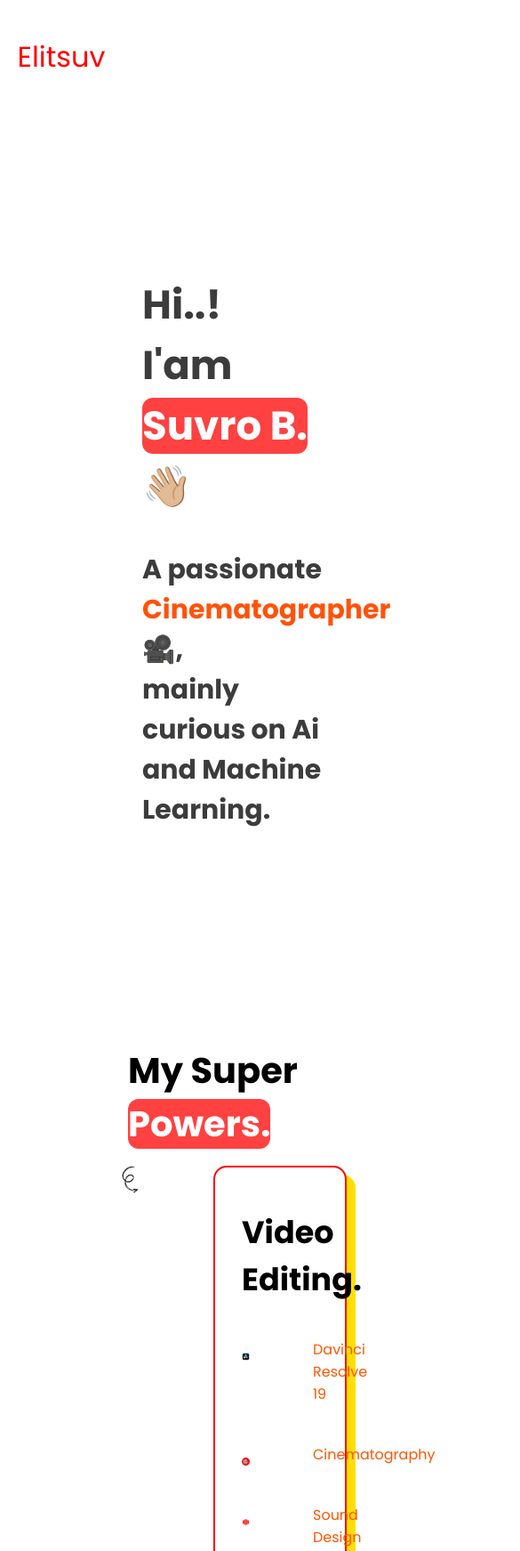
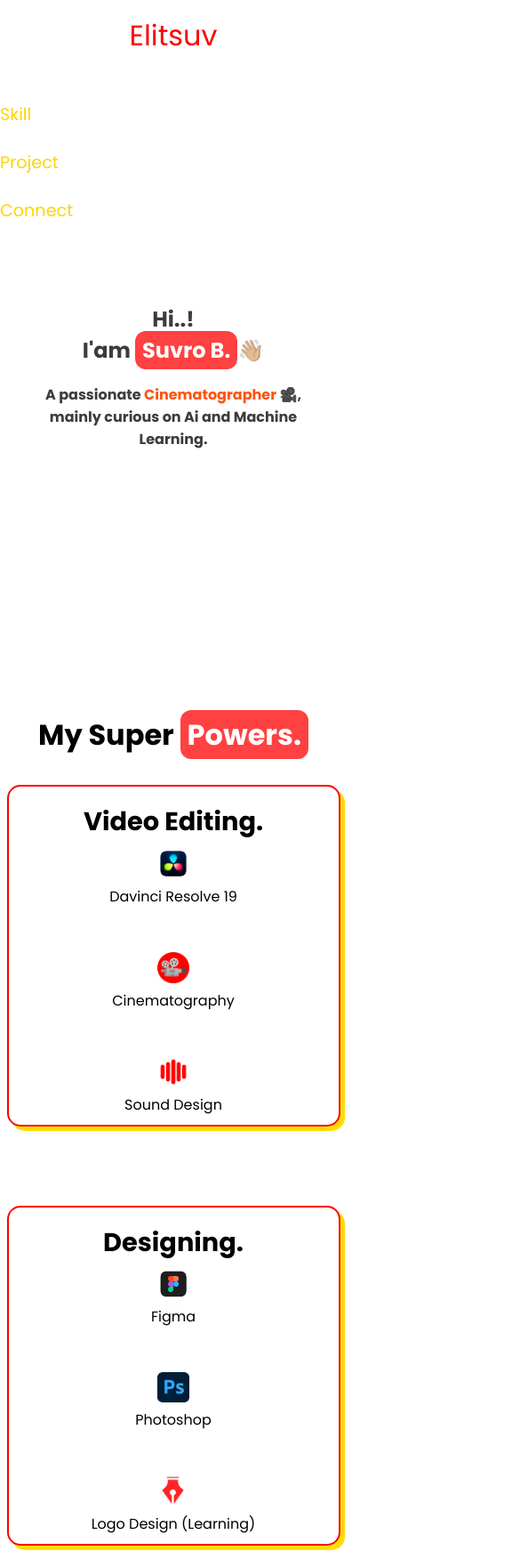
Before and after one commit to Elitsuv/home, a plain HTML site: page index.html in a window 390 px wide. Shown: the top 1743 px of the page at 89% size, 585 px wide, since content can reach past the window. Drawn offline with Linux system fonts and the light colour scheme.

Commit message:
Update style.css
responsive test

```diff
--- a/style.css
+++ b/style.css
@@ -7,15 +7,15 @@ body {
 
 ::selection {
     background-color: #ff5b5b;
-    color: white; /* Optional: Change the text color too */
+    color: white;
 }
 
 header {
-    margin-top: 2.5rem;
-    margin-left: 9rem; /* Use percentage for responsive design */
+    margin: 2.5rem auto; /* Center horizontally */
     font-size: 3.5rem;
     color: rgb(255, 0, 0);
-    display: inline-block; /* Adjusts header to fit content */
+    display: block; /* Ensure proper spacing for mobile */
+    text-align: center; /* Center header on all screens */
 }
 
 header:hover {
@@ -25,21 +25,20 @@ header:hover {
 .nav-head {
     font-size: 1.5rem;
     display: flex;
-    gap: 30px;
-    margin-top: -70px;
-    margin-left: 65rem;
+    gap: 20px;
+    margin-top: 1rem;
+    justify-content: center; /* Center navigation links */
 }
 
 .nav-head a {
     position: relative;
     color: rgb(255, 213, 0);
     text-decoration: none;
-    padding: 10px 0; /* Adjusted padding to reduce overall spacing */
+    padding: 10px 0;
 }
 
 .nav-head a div {
     display: inline-block;
-    padding: 0; /* Removed extra padding from the div */
 }
 
 .nav-head a div::after {
@@ -47,9 +46,9 @@ header:hover {
     position: absolute;
     width: 0;
     height: 2px;
-    background: rgb(255, 234, 0); /* Underline color */
+    background: rgb(255, 234, 0);
     left: 0;
-    bottom: 0; /* Align the underline close to the text */
+    bottom: 0;
     transition: width 0.3s ease-in-out;
 }
 
@@ -62,56 +61,28 @@ header:hover {
 }
 
 .nav-head a:hover div::after {
-    background: red; /* Underline changes to red on hover */
+    background: red;
 }
 
-/* Responsive adjustments */
-@media (max-width: 768px) {
-    header {
-        font-size: 2.5rem; /* Reduce header size on smaller screens */
-        margin-left: 5%; /* Adjust margin for smaller screens */
-        text-align: center; /* Center header text */
-    }
-
-    .nav-head {
-        flex-direction: row; /* Keep nav items horizontal */
-        align-items: center; /* Center nav items vertically */
-        margin-top: 1rem; /* Add some space above */
-    }
-
-    .nav-head a {
-        font-size: 1.2rem; /* Adjust nav item size for smaller screens */
-    }
-}
-
-@media (max-width: 480px) {
-    header {
-        font-size: 2rem; /* Further reduce header size */
-    }
-
-    .nav-head a {
-        font-size: 1rem; /* Further reduce nav item size */
-    }
-}
-
-.body-main{
+.body-main {
     color: #3c3c3c;
-    font-size: 30px;
-    margin-left: 10rem;
-    margin-top: 10rem;
-
+    font-size: 1.5rem;
+    margin: 5rem auto;
+    text-align: center; /* Center text for mobile */
+    max-width: 90%;
 }
 
 .span-x1 {
     background-color: #ff4141;
     color: #fff;
     border-radius: 12px;
+    padding: 0.3rem 0.5rem;
 }
 
 .body-p2 {
-    font-size: 30px;
-    left: 10%;
+    font-size: 1.5rem;
     color: #3c3c3c;
+    text-align: center;
 }
 
 .span-x2::before {
@@ -121,118 +92,74 @@ header:hover {
 }
 
 @keyframes animate {
-
     0% {
         content: "Developer ⚒";
         color: #4b41ff;
     }
-
     30% {
         content: "Designer 🎨";
         color: #ffde06;
     }
-
     55% {
         content: "Video Editor 📺";
         color: #ff418a;
     }
-
     80% {
-        content: "Cinematographer  🎥";
+        content: "Cinematographer 🎥";
         color: #ff5500;
     }
 }
 
-.arrow {
-    transform: scaleX(-1);
-    margin-left: 8rem;
-    z-index: -1;
-    margin-top: -4rem;
-}
-
 h3 {
-    font-size: 40px;
-    margin-left: 9rem;
+    font-size: 2rem;
+    text-align: center;
+    margin: 1rem auto;
 }
 
 h4 {
-    font-size: 35px;
-    margin-top: 1rem;
+    font-size: 1.8rem;
+    margin: 0.5rem auto;
+    text-align: center;
 }
 
-.edit-box {
-    margin-top: -3rem;
-    margin-left: 15rem;
-    background-color: #fff; /* White background */
-    border: 2px solid red; /* Red stroke/border */
-    border-radius: 15px; /* Rounded corners */
-    padding: 30px; /* Padding inside the box */
-    box-shadow: 10px 10px 0px #ffde06; /* Yellow shadow at bottom-right */
-    max-width: 300px; /* Adjust width as needed */
-    position: relative; /* For positioning elements inside */
-}
-
-.text {
-    color: #ff5500;
-    margin-left: 5rem;
-    margin-top: -2rem;
-}
-
-.gfx-box {
-    margin-top: -3rem;
-    margin-left: 50rem;
+.edit-box,
+.gfx-box,
+.code-box {
+    margin: 2rem auto;
     background-color: #fff;
     border: 2px solid red;
     border-radius: 15px;
-    padding: 30px;
-    box-shadow: 10px 10px 0px #ffde06;
-    max-width: 300px;
-    position: relative;
+    padding: 20px;
+    box-shadow: 5px 5px 0px #ffde06;
+    max-width: 90%;
+    text-align: center;
 }
 
+.arrow,
 .arrow-rg {
-    margin-left: 70rem;
-    z-index: -1;
-    margin-top: -9rem;
-}
-
-.arrow {
-    transform: scaleX(-1);
-    margin-left: 8rem;
-    z-index: -1;
-    margin-top: -4rem;
-}
-
-.code-box {
-    margin-top: -3rem;
-    margin-left: 15rem;
-    background-color: #fff; /* White background */
-    border: 2px solid red; /* Red stroke/border */
-    border-radius: 15px; /* Rounded corners */
-    padding: 30px; /* Padding inside the box */
-    box-shadow: 10px 10px 0px #ffde06; /* Yellow shadow at bottom-right */
-    max-width: 300px; /* Adjust width as needed */
-    position: relative; /* For positioning elements inside */
+    display: none; /* Hide arrows for mobile */
 }
 
 .footer-container {
     display: flex;
+    flex-wrap: wrap; /* Stack items on smaller screens */
     align-items: center;
-    justify-content: space-between;
+    justify-content: center; /* Center items */
     padding: 20px;
     background-color: #ffffff;
 }
 
 .text-left {
-    margin-right: 20px; /* Adjust text slightly to the right */
-    text-align: left;
     font-size: 1rem;
+    text-align: center;
+    margin: 1rem 0;
 }
 
 .social {
     display: flex;
-    align-items: center; /* Align icons vertically */
+    align-items: center;
     gap: 15px;
+    justify-content: center; /* Center icons */
 }
 
 .social a {
@@ -240,25 +167,56 @@ h4 {
     transition: transform 0.2s, color 0.2s;
 }
 
-.social a:hover {
-    transform: scale(1.1);
-}
-
 .social-icon {
     width: 40px;
     height: 40px;
 }
 
-.twitter-icon {
-    width: 25px;
-    height: 25px;
-}
-
-.github-icon {
-    width: 30px;
-    height: 30px;
-}
-
 .social a:hover img {
     filter: brightness(0) saturate(100%) invert(18%) sepia(86%) saturate(7231%) hue-rotate(1deg) brightness(94%) contrast(130%);
 }
+
+/* Responsive adjustments */
+@media (max-width: 768px) {
+    header {
+        font-size: 2.5rem;
+    }
+
+    .nav-head {
+        flex-wrap: wrap; /* Stack nav items for smaller screens */
+        gap: 10px;
+    }
+
+    .nav-head a {
+        font-size: 1.2rem;
+    }
+
+    .body-main {
+        font-size: 1.2rem;
+    }
+}
+
+@media (max-width: 480px) {
+    header {
+        font-size: 2rem;
+        margin-top: 1rem;
+    }
+
+    .nav-head {
+        font-size: 1rem;
+        flex-direction: column; /* Stack nav items vertically */
+        gap: 5px;
+    }
+
+    .body-main,
+    .body-p2 {
+        font-size: 1rem;
+    }
+
+    .edit-box,
+    .gfx-box,
+    .code-box {
+        font-size: 1rem;
+        padding: 10px;
+    }
+}
```
Lines whose indentation alone changed are shown as unchanged.
